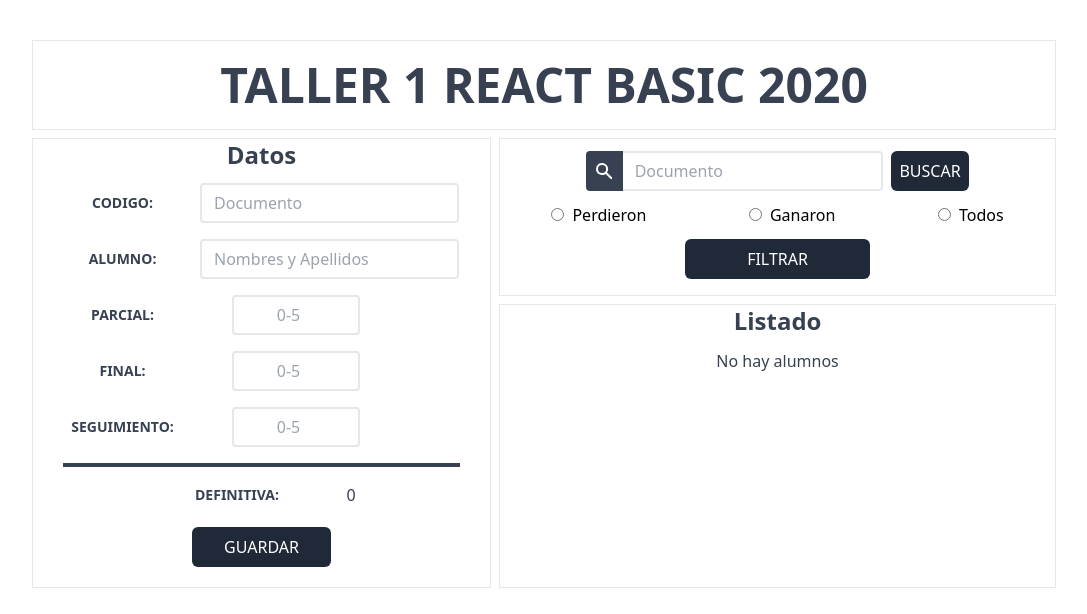
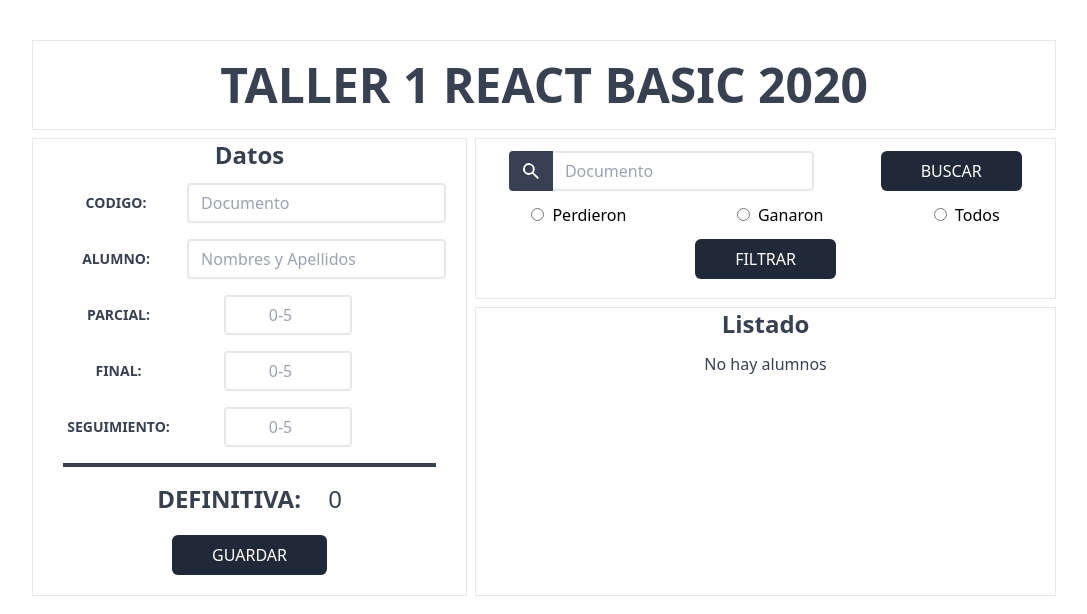
Before and after one commit to Jojansantia/NotasAlumnos, a React (Create React App) app: page / in a window 1280 px wide. Shown: the top 614 px of the page, without its empty margins (96-1183 px from the left). Built offline with nearby package versions, Linux system fonts and the light colour scheme.

Commit message:
Detalles vista

```diff
--- a/src/components/Buscar.js
+++ b/src/components/Buscar.js
@@ -46,9 +46,9 @@ const Buscar = ({alumnos, filtro, guardarFiltro, guardarAlumnosFiltro, guardarFi
         <>
             <div className="container  border row-span-1 col-span-2   ">
                 <form onSubmit={HandleSubmit} >
-                    <div className="flex justify-center my-3">
+                    <div className="flex justify-around my-3">
                         <div className="flex">
-                            <svg className="ml-1 w-10 px-2 rounded-l bg-gray-700 text-white" fill="currentColor" viewBox="0 0 20 20"><path fillRule="evenodd" d="M8 4a4 4 0 100 8 4 4 0 000-8zM2 8a6 6 0 1110.89 3.476l4.817 4.817a1 1 0 01-1.414 1.414l-4.816-4.816A6 6 0 012 8z" clipRule="evenodd"></path></svg>
+                            <svg className="ml-1 w-12 px-3 rounded-l bg-gray-700 text-white" fill="currentColor" viewBox="0 0 20 20"><path fillRule="evenodd" d="M8 4a4 4 0 100 8 4 4 0 000-8zM2 8a6 6 0 1110.89 3.476l4.817 4.817a1 1 0 01-1.414 1.414l-4.816-4.816A6 6 0 012 8z" clipRule="evenodd"></path></svg>
                             <input
                                 className="mr-1 appearance-none rounded-r border-2 border-l-0 w-full py-2 px-3 text-gray-700 leading-tight focus:outline-none focus:shadow-lg "
                                 id="documento"
@@ -62,7 +62,7 @@ const Buscar = ({alumnos, filtro, guardarFiltro, guardarAlumnosFiltro, guardarFi
                         <div className="flex ">
                             <button
                                 type="submit"
-                                className="mx-1 bg-gray-800 rounded-md p-2 text-white uppercase hover:bg-gray-900"
+                                className="mx-1 bg-gray-800 rounded-md px-10 py-2 text-white uppercase hover:bg-gray-900"
                             >
                                 Buscar
                             </button>
@@ -70,7 +70,7 @@ const Buscar = ({alumnos, filtro, guardarFiltro, guardarAlumnosFiltro, guardarFi
                     </div>
                     </form>
                     <form onSubmit={HandleSubmitFiltro} >
-                    <div className="flex justify-around">
+                    <div className="flex justify-around mt-1">
                         <div>
                             <input
                                 className="mr-2 " type="radio" name="radio" id="radio1" value="Perdio"
@@ -104,7 +104,7 @@ const Buscar = ({alumnos, filtro, guardarFiltro, guardarAlumnosFiltro, guardarFi
                     <div className="flex justify-center">
                         <button
                             type="submit"
-                            className="my-3 bg-gray-800 w-1/3 rounded-md p-2 text-white uppercase hover:bg-gray-900"
+                            className="my-3 bg-gray-800 px-10 rounded-md p-2 text-white uppercase hover:bg-gray-900"
                             >
                             Filtrar
                         </button>
--- a/src/components/Datos.js
+++ b/src/components/Datos.js
@@ -182,18 +182,18 @@ const Datos = ({alumnos, filtro, alumnosFiltro, guardarAlumnosFiltro, guardarInf
                                 />
                             </div>
                             <div className="mt-4 flex justify-center">
-                                <label className="w-1/3 text-center  mr-10 text-gray-700 text-sm font-bold my-auto" htmlFor="definitiva">
+                                <label className="w-1/3 text-center text-2xl  mr-10 text-gray-700 text-sm font-bold my-auto" htmlFor="definitiva">
                                     DEFINITIVA:
                                 </label>
 
                                 <h2
-                                    className=" text-gray-700 text-center"
+                                    className=" text-gray-700 text-2xl text-center"
                                 >{definitiva}</h2>
                             </div>
                             <div className="flex justify-center">
                                 <button
                                     type="submit"
-                                    className="my-5 bg-gray-800 w-1/3 rounded-md p-2 text-white uppercase hover:bg-gray-900"
+                                    className="my-5 bg-gray-800 px-10 rounded-md p-2 text-white uppercase hover:bg-gray-900"
                                 >
                                     Guardar
                                 </button>
```
